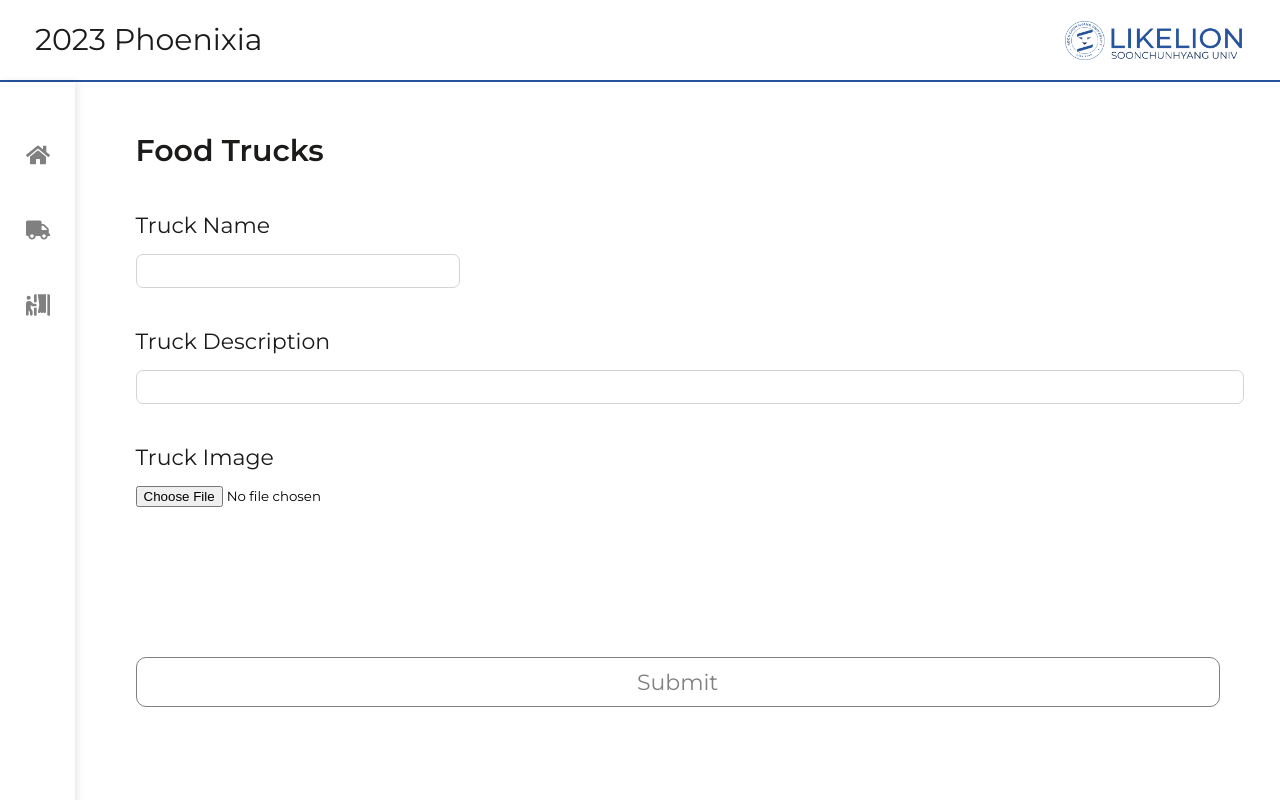
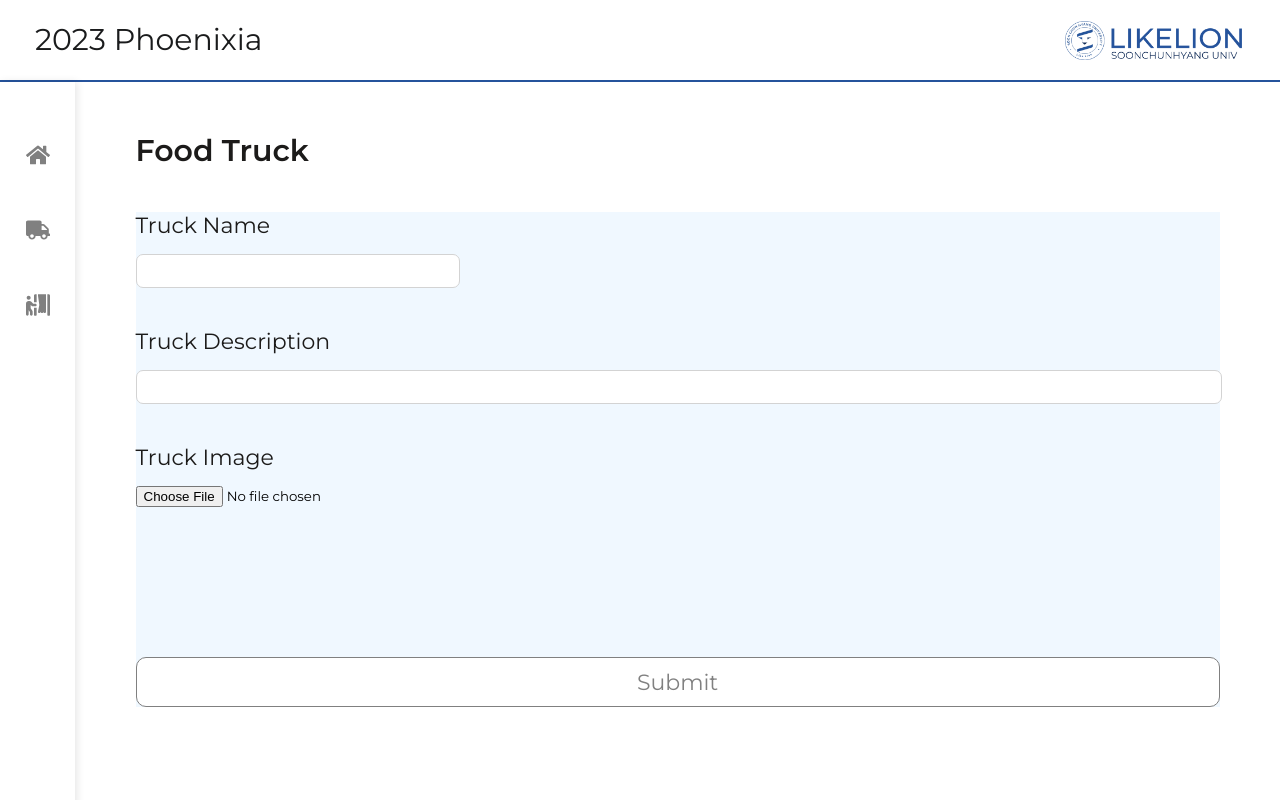
Before and after one commit to FE-PE/2023Phoenixia-Admin, a React (Create React App) app: page /trucks/create in a window 1280 px wide. Shown: the top 800 px of the page. Built offline with nearby package versions, Linux system fonts and the light colour scheme.

Commit message:
[fix]: input box

```diff
--- a/src/main/contents/foodtrucks/truckcreate/TruckCreate.js
+++ b/src/main/contents/foodtrucks/truckcreate/TruckCreate.js
@@ -5,7 +5,7 @@ function TruckCreate() {
     return (
         <div className='info-wrap'>
             <div className='top-margin'></div>
-            <p className='category-title'>Food Trucks</p>
+            <p className='category-title'>Food Truck</p>
             <form className='truck-form'>
                 <p className='form-title'>Truck Name</p>
                 <input className='form-input-text width-300' type='text' required></input>
--- a/src/main/contents/foodtrucks/truckcreate/truckCreate.css
+++ b/src/main/contents/foodtrucks/truckcreate/truckCreate.css
@@ -1,5 +1,6 @@
 .truck-form {
     width: 90%;
+    background-color: aliceblue;
 }
 
 .form-title {
@@ -26,7 +27,7 @@
 }
 
 .width-100per {
-    width: 100%;
+    width: 98%;
 }
 
 .form-submit-button {
```
